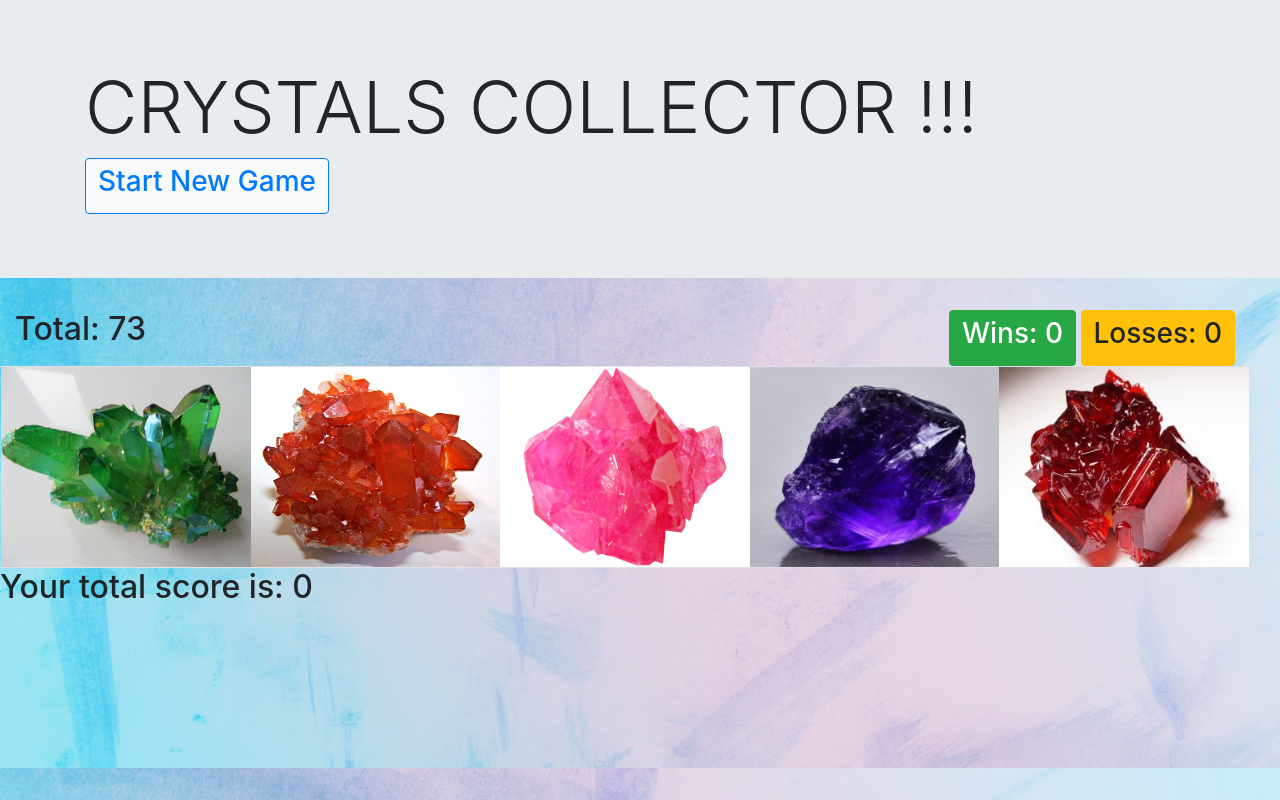
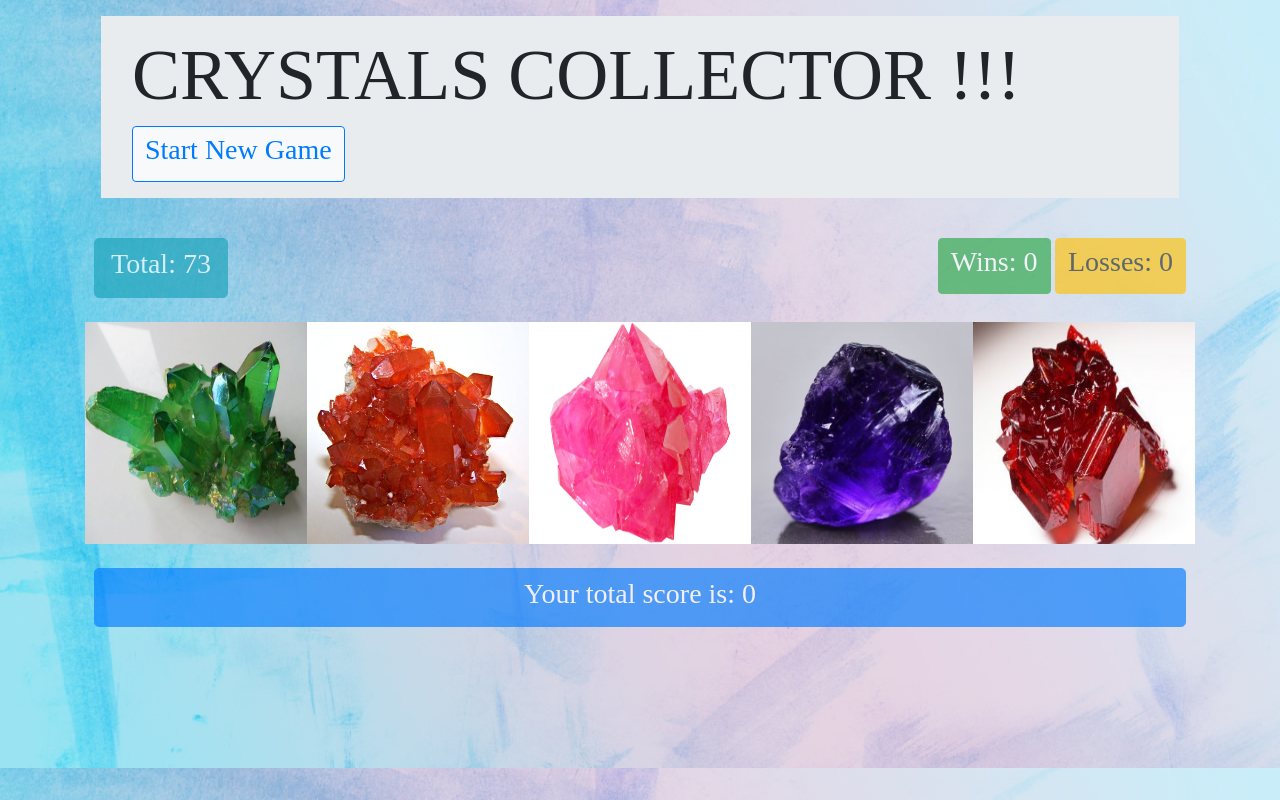
Before and after one commit to ankitadhyani/CrystalsCollectorGame, a plain HTML site: page index.html in a window 1280 px wide. Drawn offline with nearby package versions, Linux system fonts and the light colour scheme.

Commit message:
commiting my final code

```diff
--- a/assets/css/style.css
+++ b/assets/css/style.css
@@ -1,30 +1,12 @@
 body {
     background: url("../images/BackgroundImg.jpg");
-    /* margin-left: 5%;
-    margin-right: 5%; */
 }
 
 img {
-    height: 200px;
-    /* width: 180px; */
+    height: 100%;
     width: 20%;
 }
 
-button {
-    align-items: auto;
-
+h1, h3 {
+    font-family: "Times New Roman", Times, serif;
 }
-
-.crystals {
-    margin-top: 20%;
-}
-
-#header {
-    background-color: brown;
-    color: white;
-    font-family: 'Gill Sans', 'Gill Sans MT', Calibri, 'Trebuchet MS', sans-serif;
-    margin-top: 20px;
-    margin-bottom: 20px;
-    padding-top: 20px;
-    padding-bottom: 20px;
-}
--- a/assets/javascript/game.js
+++ b/assets/javascript/game.js
@@ -35,6 +35,7 @@ $(document).ready(function(){
         $targetNumber = getRndInteger(19, 120);
         $("#targetNumber").text($targetNumber);
 
+        //Reset user's total score at start of a new game and write it to page
         $userTotalScore = 0;
         $("#userTotalScore").text($userTotalScore);
 
@@ -44,7 +45,7 @@ $(document).ready(function(){
         imageValues = []; //Reset values w.r.t. each image
 
 
-        //Generate random number for each of the images b/w 1 - 12
+        //Generate random number for each of the images b/w 1 - 12 and store them in an array
         for(var i=0 ; i<imageCount ; i++) {
 
             var num = getRndInteger(1, 12);
@@ -100,7 +101,7 @@ $(document).ready(function(){
 
 
     // OnClick event for every image
-    $(".crystal-image").on("click", function() {
+    $("#crystals").on("click", ".crystal-image",  function() {
 
         console.log("In crystal-image onClick() ");
 
@@ -109,8 +110,6 @@ $(document).ready(function(){
             console.log("isGameRunning = false");
             return;
         }
-
-        console.log("crystalValue -> " + ($(this).attr("crystalvalue")));
 
         //Getting value of crystal based on the image clicked
         var crystalValue = ($(this).attr("crystalvalue"));
--- a/index.html
+++ b/index.html
@@ -13,49 +13,49 @@
     <!-- Added a link to Bootstrap-->
     <link rel="stylesheet" href="https://stackpath.bootstrapcdn.com/bootstrap/4.3.1/css/bootstrap.min.css">
 
-
     <!-- Added a link to our external stylesheet-->
     <link rel="stylesheet" type="text/css" href="assets/css/style.css">
 
 </head>
 <body>
 
-    <div class="mainBody">
+    <div class="mainBody container">
 
-        <div class="jumbotron jumbotron-fluid">
+        <div class="jumbotron jumbotron-fluid p-3 m-3">
             <div class="container">
                 <h1 class="display-3">CRYSTALS COLLECTOR !!!</h1>
-                <button class="btn btn-outline-primary btn-light"><h3 id="startNewGame">Start New Game</h3></button>
+                <button id="startNewGame" class="btn btn-outline-primary btn-light"><h3 >Start New Game</h3></button>
             </div>
         </div>
 
 
-        <div class="row container-fluid middleContainer">
+        <div class="row">
             <!-- Box for random total -->
-            <div class="col-6">
-                <h2>Total: <span id="targetNumber"></span></h2>
+            <div class="col-6 p-4">
+                <button  class="btn btn-info btn-lg disabled"><h3>Total: <span id="targetNumber"></span></h3></button>
             </div>
 
             <!-- Box for Wins and Losses counter -->
-            <div class="col-6 container-fluid text-right">
-                <button  class="btn btn-success"><h3>Wins: <span id="wins"></span></h3></button>
-                <button  class="btn btn-warning"><h3>Losses: <span id="losses"></span></h3></button>
+            <div class="col-6 text-right p-4">
+                <button  class="btn btn-success disabled"><h3>Wins: <span id="wins"></span></h3></button>
+                <button  class="btn btn-warning disabled"><h3>Losses: <span id="losses"></span></h3></button>
             </div>
         </div>
 
+
         <!-- Div that handles all the crystal images -->
-        <div class="row container-fluid border">
-            <div id="crystals"></div>
+        <div class="row">
+            <div id="crystals" class="col-12"></div>
         </div>
+
 
         <!-- Div that handles user's total score -->
         <div class="row">
-            <div class="col-12">
-                <h2>Your total score is: <span id="userTotalScore"></span></h2>
+            <div class="col-12 p-4">
+                <button  class="btn btn-primary btn-lg btn-block disabled"><h3>Your total score is: <span id="userTotalScore"></span></h3></button>
             </div>
         </div>
     </div>
-
 
 
     <script type="text/javascript" src="assets/javascript/game.js"></script>
```
Also changed, not shown: 1 other file.
